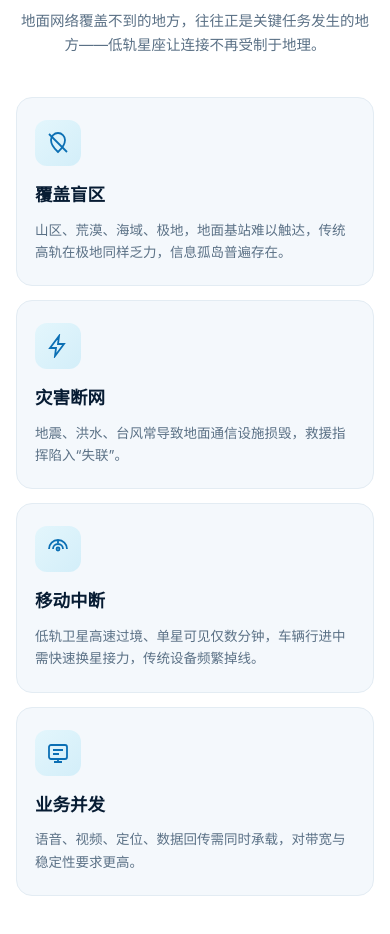
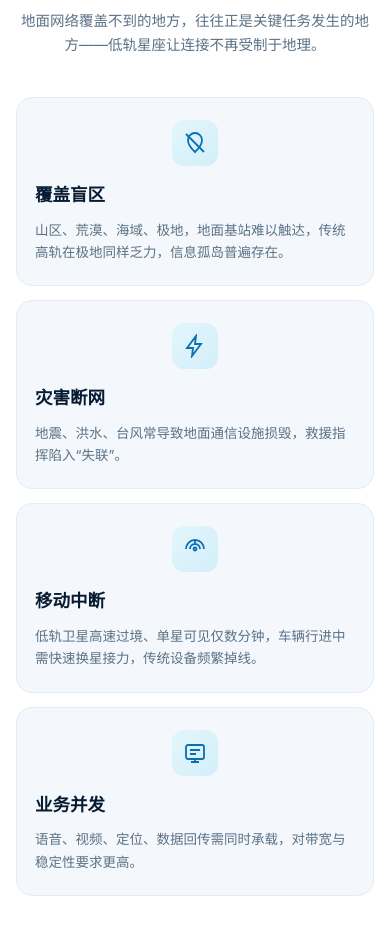
Before and after one commit to QuineYu/Chery-Advanced-Communication-and-Computing-Laboratory-Satellite-Communications, a plain HTML site: page index.html in a window 390 px wide. Shown: the part 1183-2117 px from the top of the page. Drawn offline with Linux system fonts and the light colour scheme.

Commit message:
style: 将行业痛点板块卡片图标居中对齐

```diff
--- a/index.html
+++ b/index.html
@@ -136,7 +136,7 @@ section{padding:104px 0}
   transition:transform .3s,box-shadow .3s,border-color .3s}
 .pain-card:hover{transform:translateY(-6px);box-shadow:var(--shadow);border-color:#cfe6f3}
 .pain-ic{width:52px;height:52px;border-radius:14px;background:linear-gradient(135deg,#E3F6FC,#D3EEF9);
-  display:grid;place-items:center;margin-bottom:20px}
+  display:grid;place-items:center;margin:0 auto 20px}
 .pain-ic svg{width:26px;height:26px;stroke:var(--blue)}
 .pain-card h3{font-size:19px;color:var(--navy);margin-bottom:10px}
 .pain-card p{font-size:14px;color:var(--muted)}
@@ -385,7 +385,7 @@ footer{background:#051224;color:rgba(255,255,255,.5);padding:36px 0;font-size:13
 
   .pain-grid{grid-template-columns:1fr;gap:14px}
   .pain-card{padding:22px 18px;border-radius:16px}
-  .pain-ic{width:46px;height:46px;border-radius:12px;margin-bottom:14px}
+  .pain-ic{width:46px;height:46px;border-radius:12px;margin:0 auto 14px}
   .pain-ic svg{width:24px;height:24px}
   .pain-card h3{font-size:17.5px;margin-bottom:8px}
   .pain-card p{font-size:13.5px;line-height:1.65}
```
